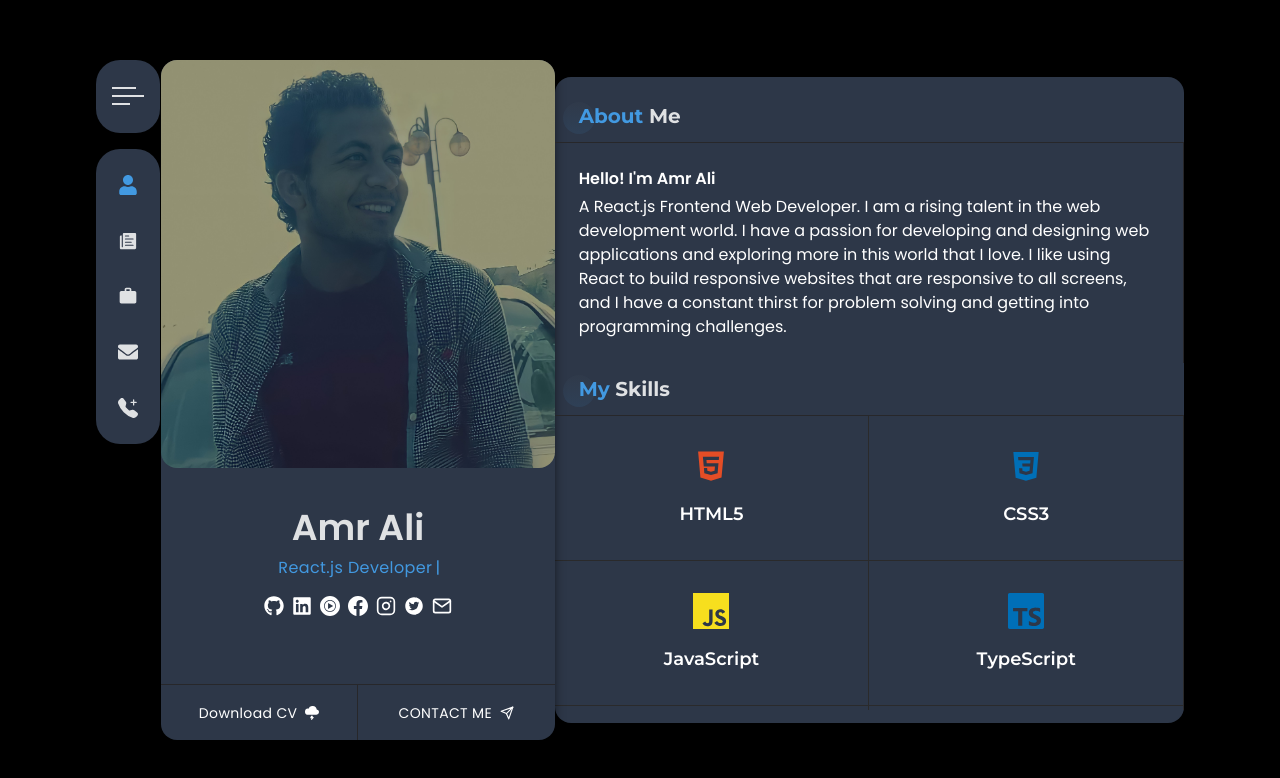
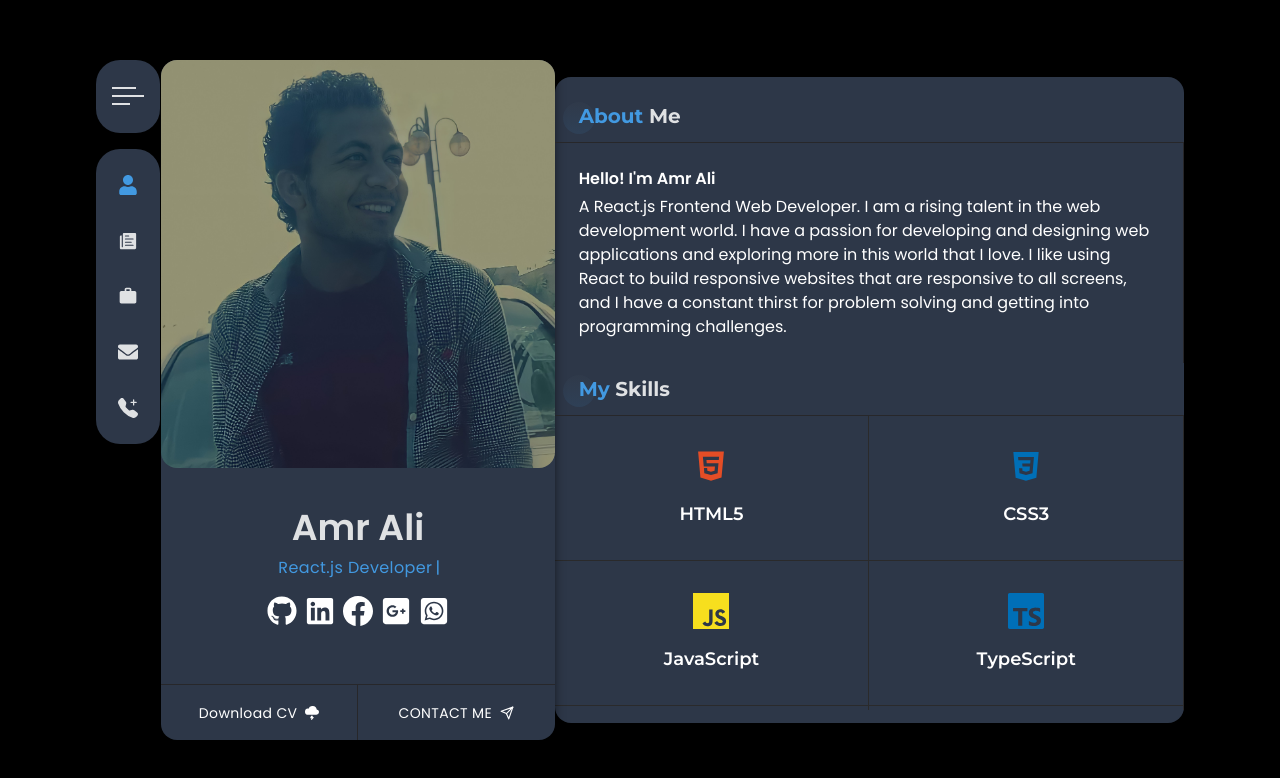
Before and after one commit to 93amrkakashi/portfolio-tw-ts, a Next.js app: page / in a window 1280 px wide. Shown: the top 778 px of the page. Built offline with nearby package versions, Linux system fonts and the light colour scheme.

Commit message:
edit contact icons

```diff
--- /dev/null
+++ b/components/home/Contacts.tsx
@@ -0,0 +1,62 @@
+import { FaGithub, FaLinkedin } from "react-icons/fa";
+import { AiFillTwitterCircle } from "react-icons/ai";
+import { SiYoutubemusic } from "react-icons/si";
+import { FiInstagram, FiMail, FiSend } from "react-icons/fi";
+import { FaGooglePlusSquare, FaWhatsappSquare } from "react-icons/fa";
+import { BsCloudLightningFill, BsFacebook } from "react-icons/bs";
+// href="https://github.com/93amrkakashi"
+// href="mailto:93amr.kakashi@gmail.com"
+// href="https://www.linkedin.com/in/amr-ali-mohamed-88192b241/"
+// href="https://www.facebook.com/93amr.kakashi/"
+// href="https://wa.me/0201029404662"
+
+const Contacts = () => {
+  return (
+    <div className="flex justify-center gap-2 mt-2">
+      <a target="_blank" href="https://github.com/93amrkakashi">
+        <span className="hover:text-designColor duration-300 cursor-pointer text-3xl">
+          <FaGithub />
+        </span>
+      </a>
+      <a
+        href="https://www.linkedin.com/in/amr-ali-mohamed-88192b241/"
+        target="_blank"
+        rel="noopener noreferrer"
+      >
+        <span className="hover:text-designColor duration-300 cursor-pointer text-3xl">
+          <FaLinkedin />
+        </span>
+      </a>
+
+      <a
+        href="https://www.facebook.com/93amr.kakashi/"
+        target="_blank"
+        rel="noopener noreferrer"
+      >
+        <span className="hover:text-designColor duration-300 cursor-pointer text-3xl">
+          <BsFacebook />
+        </span>
+      </a>
+      <a
+        href="mailto:93amr.kakashi@gmail.com"
+        target="_blank"
+        rel="noopener noreferrer"
+      >
+        <span className="hover:text-designColor duration-300 cursor-pointer text-3xl">
+          <FaGooglePlusSquare />
+        </span>
+      </a>
+      <a
+        href="https://wa.me/0201029404662"
+        target="_blank"
+        rel="noopener noreferrer"
+      >
+        <span className="hover:text-designColor duration-300 cursor-pointer text-3xl">
+          <FaWhatsappSquare />
+        </span>
+      </a>
+    </div>
+  );
+};
+
+export default Contacts;
--- a/components/home/Left.tsx
+++ b/components/home/Left.tsx
@@ -7,6 +7,7 @@ import { SiYoutubemusic } from "react-icons/si";
 import { FiInstagram, FiMail, FiSend } from "react-icons/fi";
 // import CV from "../../assets/Noor_Mohammad_resume.pdf";
 import { bannerImg } from "../../assets/index";
+import Contacts from "./Contacts";
 
 const Left: React.FC = () => {
   const [text] = useTypewriter({
@@ -21,7 +22,7 @@ const Left: React.FC = () => {
       <div className="w-full h-3/5">
         <img
           className="w-full h-full object-cover rounded-2xl"
-        src={'/pics/pic.jpg'}
+          src={"/pics/pic.jpg"}
           // loading="priority"
           alt="bannerImage"
         />
@@ -33,29 +34,8 @@ const Left: React.FC = () => {
             {text}
             <Cursor cursorBlinking={false} cursorStyle="|" />
           </p>
-        <div className="flex justify-center gap-2 mt-2">
-          <span className="hover:text-designColor duration-300 cursor-pointer text-xl">
-            <FaGithub />
-          </span>
-          <span className="hover:text-designColor duration-300 cursor-pointer text-xl">
-            <FaLinkedin />
-          </span>
-          <span className="hover:text-designColor duration-300 cursor-pointer text-xl">
-            <SiYoutubemusic />
-          </span>
-          <span className="hover:text-designColor duration-300 cursor-pointer text-xl">
-            <BsFacebook />
-          </span>
-          <span className="hover:text-designColor duration-300 cursor-pointer text-xl">
-            <FiInstagram />
-          </span>
-          <span className="hover:text-designColor duration-300 cursor-pointer text-xl">
-            <AiFillTwitterCircle />
-          </span>
-          <span className="hover:text-designColor duration-300 cursor-pointer text-xl">
-            <FiMail />
-          </span>
-        </div>
+
+          <Contacts />
         </div>
         <div className="flex h-14">
           <a
```
Lines whose indentation alone changed are shown as unchanged.
